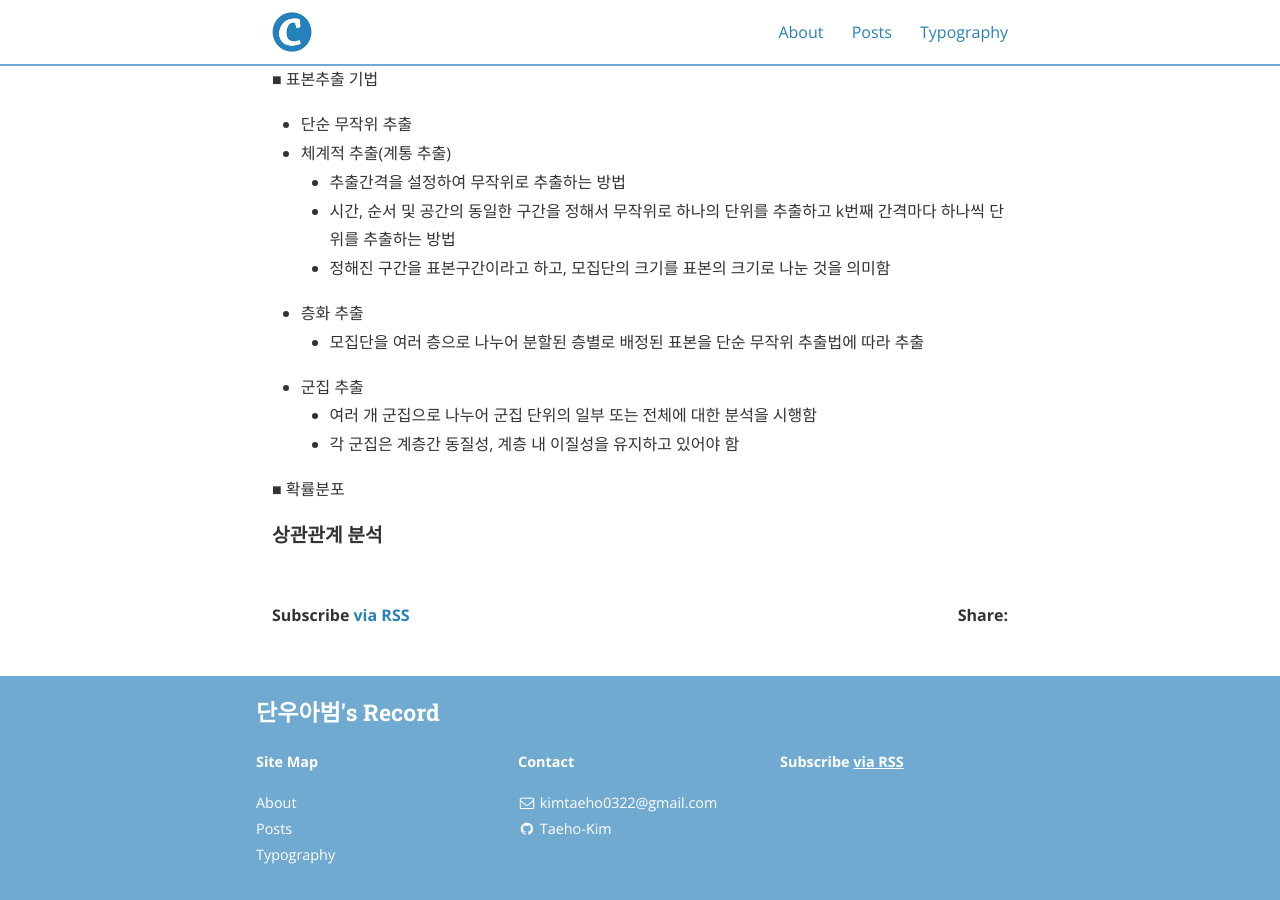
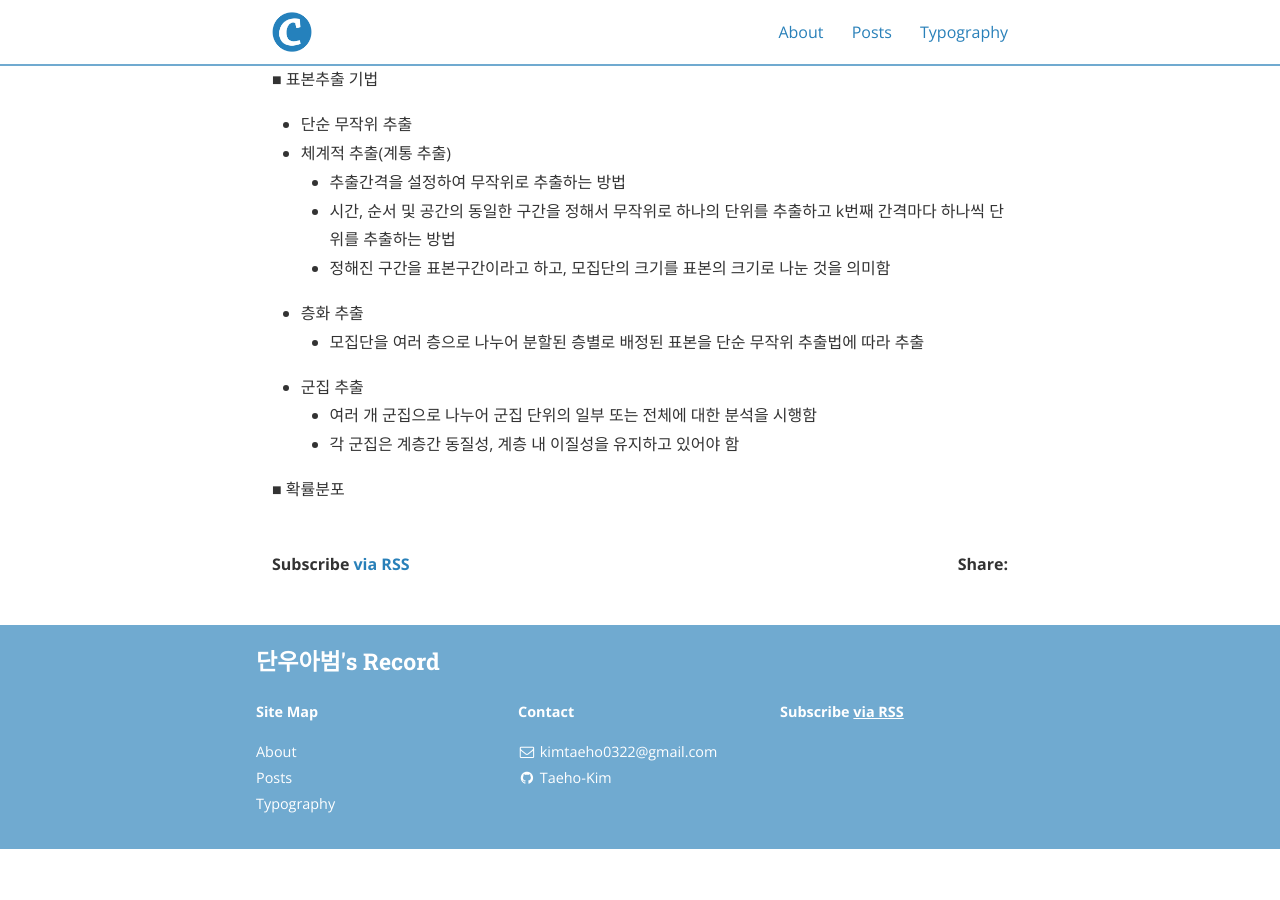
Before and after one commit to Taeho-Kim-0322/Taeho-Kim-0322.github.io, a Jekyll site: the page built from _posts/2021-03-17-빅분기PART2.md, in a window 1280 px wide and 900 px high, scrolled down 9098 px. Built offline with Jekyll 4.4.1, drawn with Linux system fonts in a browser that asks for light colours; nearby versions of some CDN libraries; after the commit the page ends 9947 px from its top, so only the background shows below that.

Commit message:
Update 2021-03-17-빅분기PART2.md

```diff
--- a/_posts/2021-03-17-빅분기PART2.md
+++ b/_posts/2021-03-17-빅분기PART2.md
@@ -257,6 +257,3 @@ LDA는 바로 오른쪽과 같이 분류를 해주는 기법입니다. 투영
 
 
 ■ 확률분포
-
-
-#### 상관관계 분석
```
